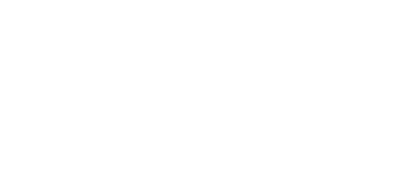
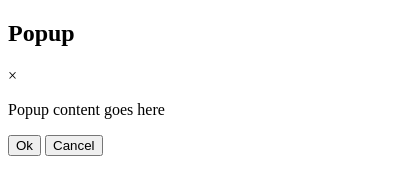
Before and after one commit to BetterDynamics/cabiNET, a browser extension: page popup.html in a window 400 px wide. Drawn offline with Linux system fonts and the light colour scheme.

Commit message:
Added popup files

```diff
--- a/popup.html
+++ b/popup.html
@@ -0,0 +1,24 @@
+<!DOCTYPE html>
+<html lang="en">
+<head>
+    <meta charset="UTF-8">
+    <meta name="viewport" content="width=device-width, initial-scale=1.0">
+    <title>Popup</title>
+</head>
+<body>
+    <div class="popup">
+        <div class="popup-content">
+            <div class="popup-header">
+                <h2>Popup</h2>
+                <span class="close">&times;</span>
+            </div>
+            <div class="popup-body">
+                <p>Popup content goes here</p>
+            </div>
+            <div class="popup-footer">
+                <button class="btn btn-primary">Ok</button>
+                <button class="btn btn-danger">Cancel</button>
+            </div>
+        </div>
+</body>
+</html>
```
Also changed, not shown: index.html (+1 -0 lines), js/popup.js (added).
